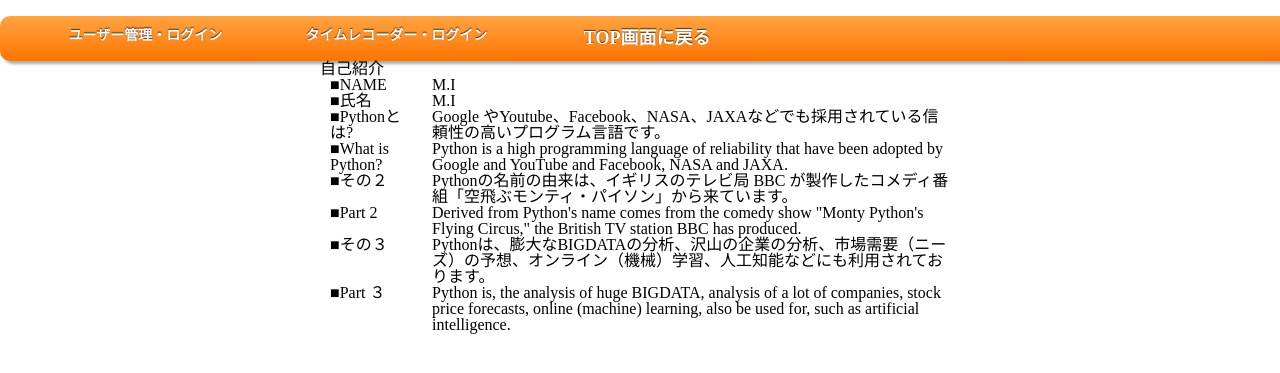
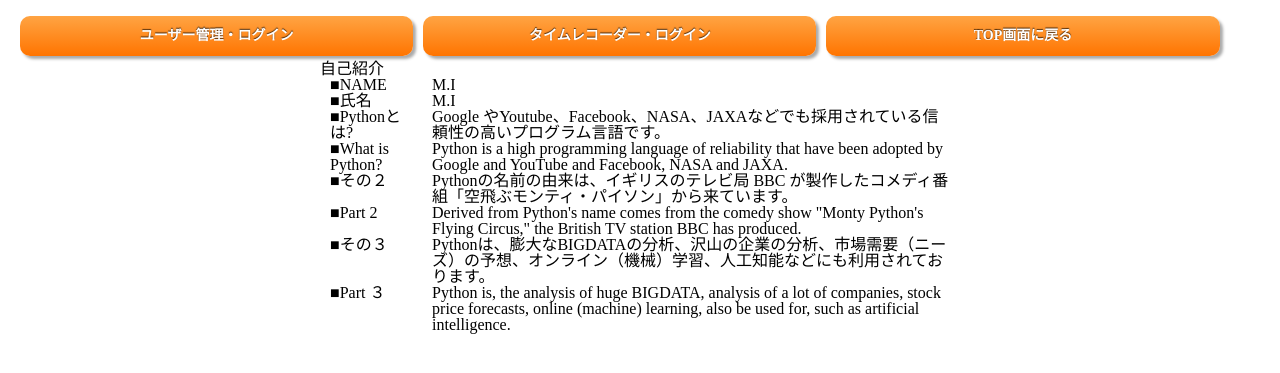
Before and after one commit to aon-co-jp-backup/OnlineTimeRecorder, a Django app: page /form_top/ in a window 1280 px wide. Shown: the top 373 px of the page. Run offline with Django 3.2, Linux system fonts and the light colour scheme; parts of the project's set-up code (start-up, migrations or seed data) failed here and were passed over.

Commit message:
トップページのヘッダー修正

```diff
--- a/polls/static/css/nvc.css
+++ b/polls/static/css/nvc.css
@@ -1,9 +1,17 @@
 #head-menu{
-  width: 98%;
+  width: 96%;
   height: 45px;
   padding: 0 20px;
   margin: 0;
+  font-size:0;
   list-style-type: none;
+}
+#head-menu li {
+  width: 32%;
+  float: left;
+  padding: 0;
+  margin: 0;
+  text-align: center;
   background: -webkit-gradient(linear, left top, left bottom, color-stop(1.00, #ff7400), color-stop(0.00, #ffa443));
   background: -webkit-linear-gradient(#ffa443, #ff7400);
   background: -moz-linear-gradient(#ffa443, #ff7400);
@@ -13,20 +21,18 @@
   border-radius: 10px;
   box-shadow: 3px 3px 3px #aaa;
 }
-#head-menu li {
-  width: 20%;
-  float: left;
-  padding: 0;
-  margin: 0;
-  text-align: center;
+#head-menu li:not(:last-child){
+  margin-right: 10px;
 }
+
 #head-menu li a {
   width: auto;
+  font-size: 14px;
   color: #fff;
 /*  font-size: 14px; */
   font-weight: bold;
   margin: 8px;
-  padding: 5px 0 4px 0;
+  padding: 5px 0 5px 0;
   text-decoration: none;
   text-shadow: 0px -1px 1px rgba(0,0,0,0.7);
   display: block;
--- a/templates/form_top/form_top.html
+++ b/templates/form_top/form_top.html
@@ -9,19 +9,13 @@
     </head>
     <body>
         <div id="container">
-        <header>
-            <ul id="head-menu">
-            	<ul id="head-menu-1">
-                	<li><a href="{% url 'user_login' %}">ユーザー管理・ログイン</a></li>
-                </ul>
-                <ul id="head-menu-2">
-                	<li><a href="{% url 'time_login' %}">タイムレコーダー・ログイン</a></li>
-                </ul>
-                <ul id="head-menu-3">
-                	<li><a href="{% url 'top' %}">TOP画面に戻る</a></li>
-                </ul>
-            </ul>
-        </header>
+          <header>
+              <nav id="head-menu">
+              	<li><a href="/tc/form_user_login/">ユーザー管理・ログイン</a></li>
+                <li><a href="/tc/form_time_login/">タイムレコーダー・ログイン</a></li>
+                <li><a href="/tc/form_top/">TOP画面に戻る</a></li>
+              </nav>
+          </header>
         <div id="side-bar">
         <side>
         </side>
```
Also changed, not shown: 4 other files.
